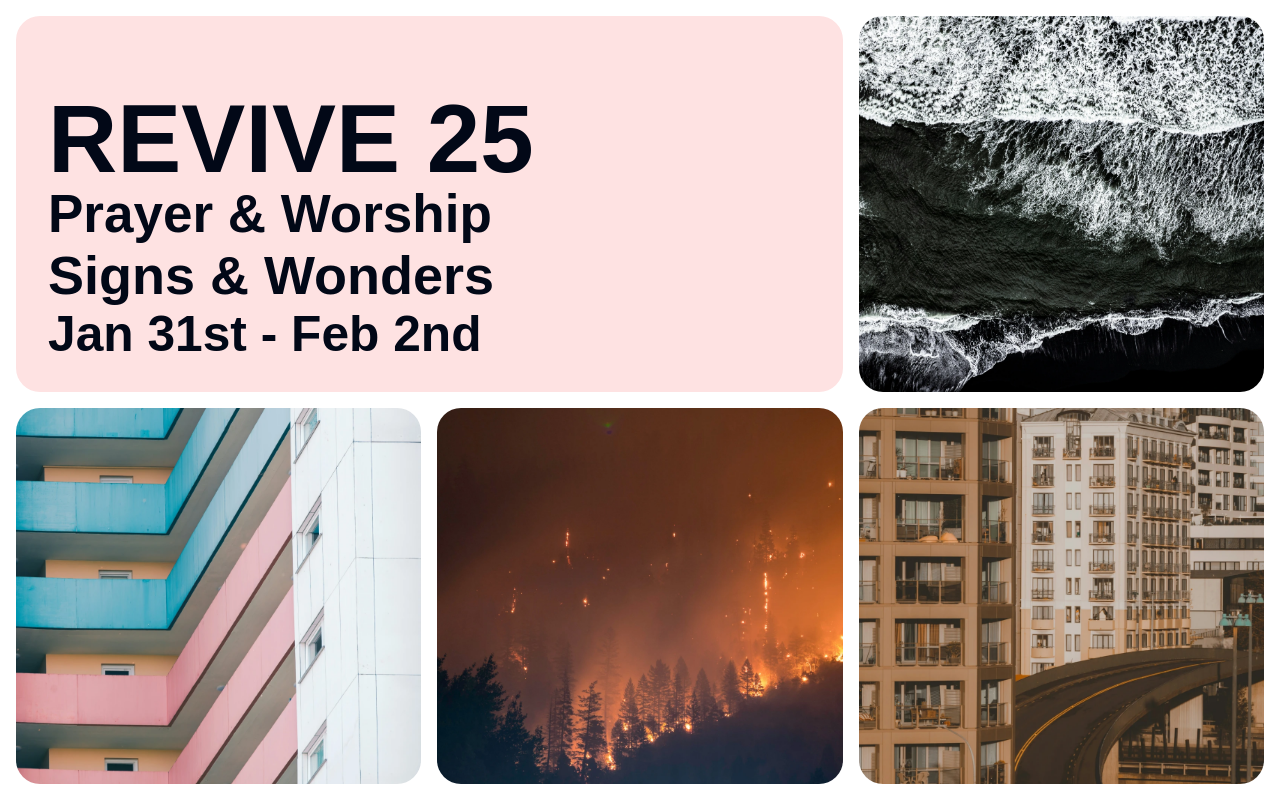
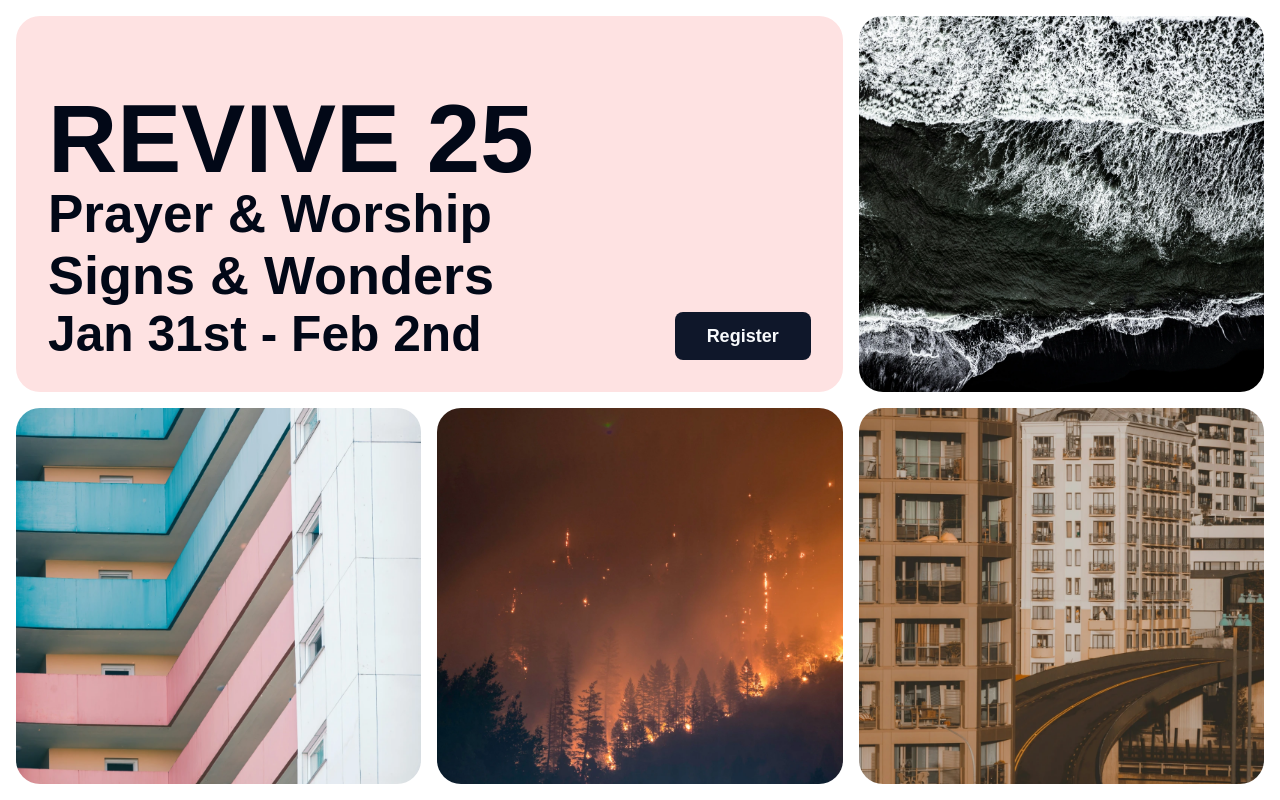
Before and after one commit to izakfilmalter/revive, a Next.js app: page / in a window 1280 px wide. Built offline with nearby package versions, Linux system fonts and the light colour scheme; a web font is replaced by a local one.

Commit message:
Add registration link.

```diff
--- a/app/(site)/page.tsx
+++ b/app/(site)/page.tsx
@@ -1,5 +1,6 @@
 import Image from 'next/image'
 
+import { Button } from '@/components/ui/button'
 import { cn } from '@/lib/utils'
 
 const imageBoxClassName =
@@ -14,9 +15,10 @@ export default function Home() {
     >
       <div
         className={
-          'col-span-2 row-start-2 flex flex-col items-start justify-end gap-2 rounded-3xl bg-red-100 p-4 text-left md:p-8 lg:row-start-1'
+          'col-span-2 row-start-2 flex flex-col items-start justify-end gap-2 rounded-3xl bg-red-100 p-4 text-left md:flex-row md:items-end md:justify-between md:p-8 lg:row-start-1'
         }
       >
+        <div className={'flex flex-col items-start gap-2'}>
           <h1
             className={
               'text-[min(calc((100vw-64px)/5.15),96px)] font-black leading-[.85] md:text-[80.2px] xl:text-[96px]'
@@ -48,6 +50,18 @@ export default function Home() {
           >
             Jan 31st - Feb 2nd
           </h2>
+        </div>
+
+        <Button size={'lg'} asChild>
+          <a
+            href={
+              'https://tabernacle-center.churchcenter.com/registrations/events/2701942'
+            }
+            target={'_blank'}
+          >
+            Register
+          </a>
+        </Button>
       </div>
 
       <div className={cn(imageBoxClassName, '')}>
```
Lines whose indentation alone changed are shown as unchanged.
